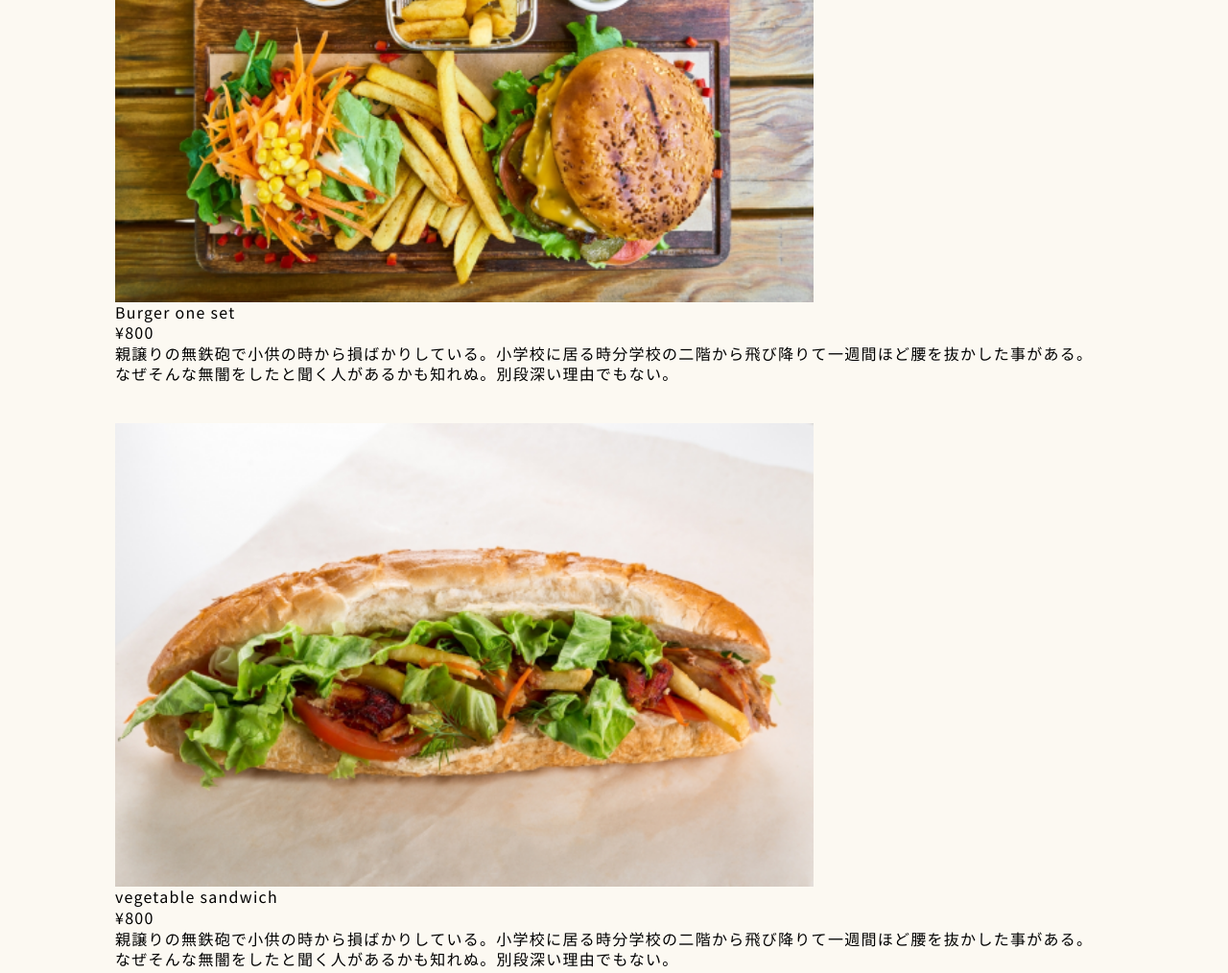
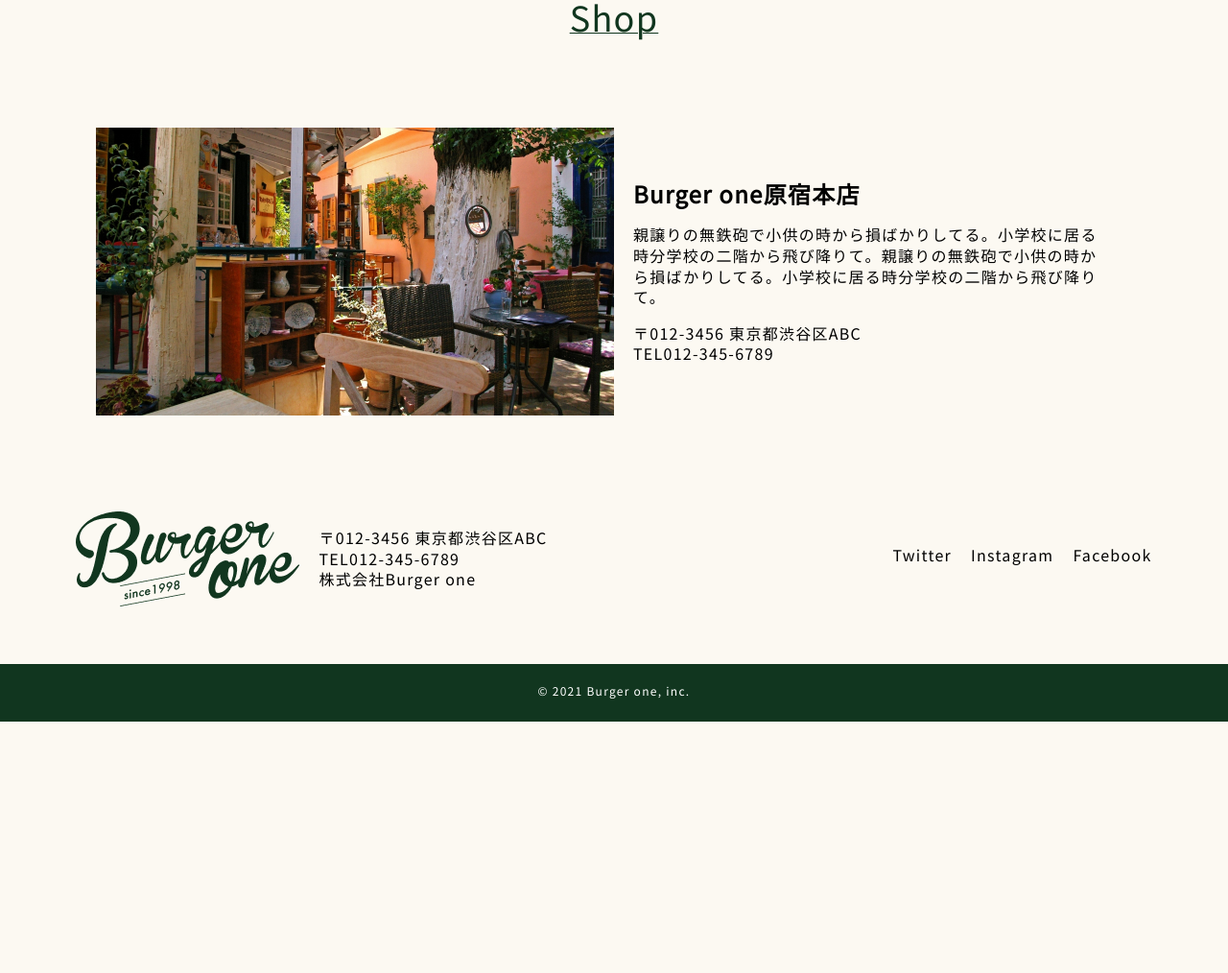
Before and after one commit to stove-nakazawashota/p25-burger-one, a plain HTML site: page index.html in a window 1280 px wide. Shown: the part 2893-3907 px from the top of the page at 96% size. After the commit the page ends 3645 px from the top, so only its background shows below. Drawn offline with nearby package versions, Linux system fonts and the light colour scheme.

Commit message:
2023/03/10 お昼

```diff
--- a/css/style.css
+++ b/css/style.css
@@ -210,24 +210,96 @@ img {
 }
 
 .about__img {
-    width: 460px;
-    height: auto;
+    width: 390px;
 }
 
 .menu-list {
     display: flex;
-    flex-direction: column;
+    justify-content: space-between;
 }
 
 .menu-list-item {
-    margin: 20px 20px;
-
+    padding: 20px 20px;
 }
 
-.menu-list-item-about {
-    display: block;
+.menu-list-item-info {
+    display: flex;
+    justify-content: space-between;
+    margin: 20px 0;
+    font-size: 26px;
 }
 
-.menu-list-item-img {
-    width: 70%;
+.menu-list-item-txt {
+    font-size: 12px;
 }
+
+.separate .bbg-bg {
+    margin-bottom: 500px;
+}
+
+.separate .bbq-bg-img {
+    width: 100%;
+    height: 496px;
+}
+
+.shop-info {
+    display: flex;
+    width: 90%;
+    max-width: var(--width);
+    margin: 0 auto;
+    padding: 100px 0;
+    align-items: center;
+}
+
+.shop-info-flex-left {
+    padding-right: 20px;
+}
+
+.shop-info-title {
+    font-size: 24px;
+    font-weight: bold;
+}
+
+.shop-info-txt {
+    width: 490px;
+    padding: 16px 0;
+}
+
+.pd-info {
+    display: flex;
+    justify-content: center;
+    margin-bottom: 60px;
+}
+
+.pd-info-flex {
+    display: flex;
+    align-items: center;
+    margin-left: 20px;
+}
+
+
+.pd-logo-img {
+    width: 233px;
+}
+
+.sns-links {
+    display: flex;
+    padding-left: 340px;
+    margin-top: 35px;
+}
+
+.sns-links-item {
+    padding-left: 20px;
+}
+
+.footer {
+    background: var(--color-font-color);
+}
+
+.footer .copyright {
+    color: #fff;
+    text-align: center;
+    font-size: 12px;
+    height: 60px;
+    padding-top: 20px;
+}
--- a/index.html
+++ b/index.html
@@ -48,30 +48,11 @@
             </div>
 
             <div class="menu-list">
+                <div class="menu-list-item-left">
                     <div class="menu-list-item">
                         <img class="menu-list-item-img" src="img/menu-img01.png">
+                        <div class="menu-list-item-info">
                             <p class="menu-list-item-title">Burger one burger</p>
-                    <p class="menu-list-item-price">&yen;800</p>
-                    <p class="menu-list-item-txt">
-                        親譲りの無鉄砲で小供の時から損ばかりしている。小学校に居る時分学校の二階から飛び降りて一週間ほど腰を抜かした事がある。
-                        なぜそんな無闇をしたと聞く人があるかも知れぬ。別段深い理由でもない。
-                    </p>
-                </div>
-
-                <div class="menu-list-item">
-                    <img class="menu-list-item-img" src="img/menu-img02.png">
-                    <p class="menu-list-item-title">Potato set</p>
-                    <p class="menu-list-item-price">&yen;800</p>
-                    <p class="menu-list-item-txt">
-                        親譲りの無鉄砲で小供の時から損ばかりしている。小学校に居る時分学校の二階から飛び降りて一週間ほど腰を抜かした事がある。
-                        なぜそんな無闇をしたと聞く人があるかも知れぬ。別段深い理由でもない。
-                    </p>
-                </div>
-
-                <div class="menu-list-item">
-                    <img class="menu-list-item-img" src="img/menu-img03.png">
-                    <div class="menu-list-item-about">
-                        <p class="menu-list-item-title">Burger one set</p>
                             <p class="menu-list-item-price">&yen;800</p>
                         </div>
                         <p class="menu-list-item-txt">
@@ -81,9 +62,37 @@
                     </div>
 
                     <div class="menu-list-item">
+                        <img class="menu-list-item-img" src="img/menu-img03.png">
+                        <div class="menu-list-item-info">
+                            <p class="menu-list-item-title">Burger one set</p>
+                            <p class="menu-list-item-price">&yen;1600</p>
+                        </div>
+                        <p class="menu-list-item-txt">
+                            親譲りの無鉄砲で小供の時から損ばかりしている。小学校に居る時分学校の二階から飛び降りて一週間ほど腰を抜かした事がある。
+                            なぜそんな無闇をしたと聞く人があるかも知れぬ。別段深い理由でもない。
+                        </p>
+                    </div>
+                </div>
+
+                <div class="menu-list-item-right">
+                    <div class="menu-list-item">
+                            <img class="menu-list-item-img" src="img/menu-img02.png">
+                        <div class="menu-list-item-info">
+                            <p class="menu-list-item-title">Potato set</p>
+                            <p class="menu-list-item-price">&yen;1200</p>
+                        </div>
+                        <p class="menu-list-item-txt">
+                            親譲りの無鉄砲で小供の時から損ばかりしている。小学校に居る時分学校の二階から飛び降りて一週間ほど腰を抜かした事がある。
+                            なぜそんな無闇をしたと聞く人があるかも知れぬ。別段深い理由でもない。
+                        </p>
+                    </div>
+
+                    <div class="menu-list-item">
                         <img class="menu-list-item-img" src="img/menu-img04.png">
+                        <div class="menu-list-item-info">
                             <p class="menu-list-item-title">vegetable sandwich</p>
-                    <p class="menu-list-item-price">&yen;800</p>
+                            <p class="menu-list-item-price">&yen;750</p>
+                        </div>
                         <p class="menu-list-item-txt">
                             親譲りの無鉄砲で小供の時から損ばかりしている。小学校に居る時分学校の二階から飛び降りて一週間ほど腰を抜かした事がある。
                             なぜそんな無闇をしたと聞く人があるかも知れぬ。別段深い理由でもない。
@@ -91,6 +100,58 @@
                     </div>
                 </div>
             </div>
+        </div>
     </main>
+
+        <div class="separate">
+            <div class="bbq-bg">
+                <img class="bbg-bg-img" src="img/separate.png">
+            </div>
+        </div>
+
+        <div class="shop">
+            <div class="component">
+                <p class="component__title">Shop</p>
+            </div>
+
+            <div class="shop-info">
+                <div class="shop-info-flex-left">
+                    <img src="img/shop-img 1.png">
+                </div>
+                <div class="shop-info-flex-right">
+                    <h2 class="shop-info-title">Burger one原宿本店</h2>
+                    <p class="shop-info-txt">
+                        親譲りの無鉄砲で小供の時から損ばかりしてる。小学校に居る時分学校の二階から飛び降りて。親譲りの無鉄砲で小供の時から損ばかりしてる。小学校に居る時分学校の二階から飛び降りて。
+                    </p>
+                    <p class="shop-info-address">
+                        〒012-3456 東京都渋谷区ABC
+                    </p>
+                    <p class="shop-info-phone">
+                        TEL012-345-6789
+                    </p>
+                </div>
+            </div>
+        </div>
+
+
+        <div class="pd-info">
+            <img class="pd-logo-img" src="img/logo-footer.png">
+            <div class="pd-info-flex">
+                <p class="pd-info-txt">
+                    〒012-3456 東京都渋谷区ABC<br>
+                    TEL012-345-6789<br>
+                    株式会社Burger one
+                </p>
+            </div>
+            <div class="sns-links">
+                <p class="sns-links-item">Twitter</p>
+                <p class="sns-links-item"> Instagram</p>
+                <p class="sns-links-item">Facebook</p>
+            </div>
+        </div>
+
+        <footer class="footer">
+            <p class="copyright">© 2021 Burger one, inc.</p>
+        </footer>
 </body>
 </html>
```
Lines whose indentation alone changed are shown as unchanged.
